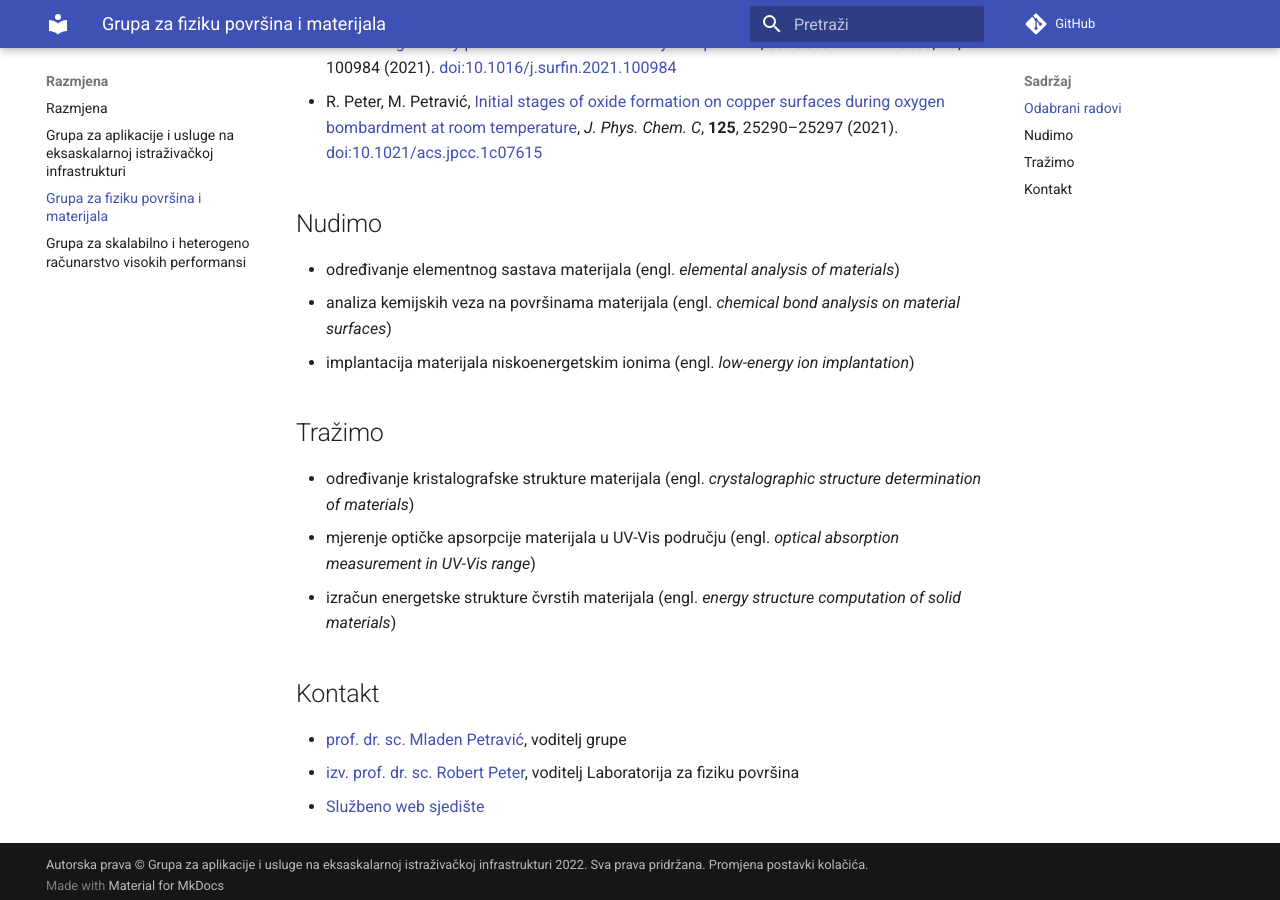
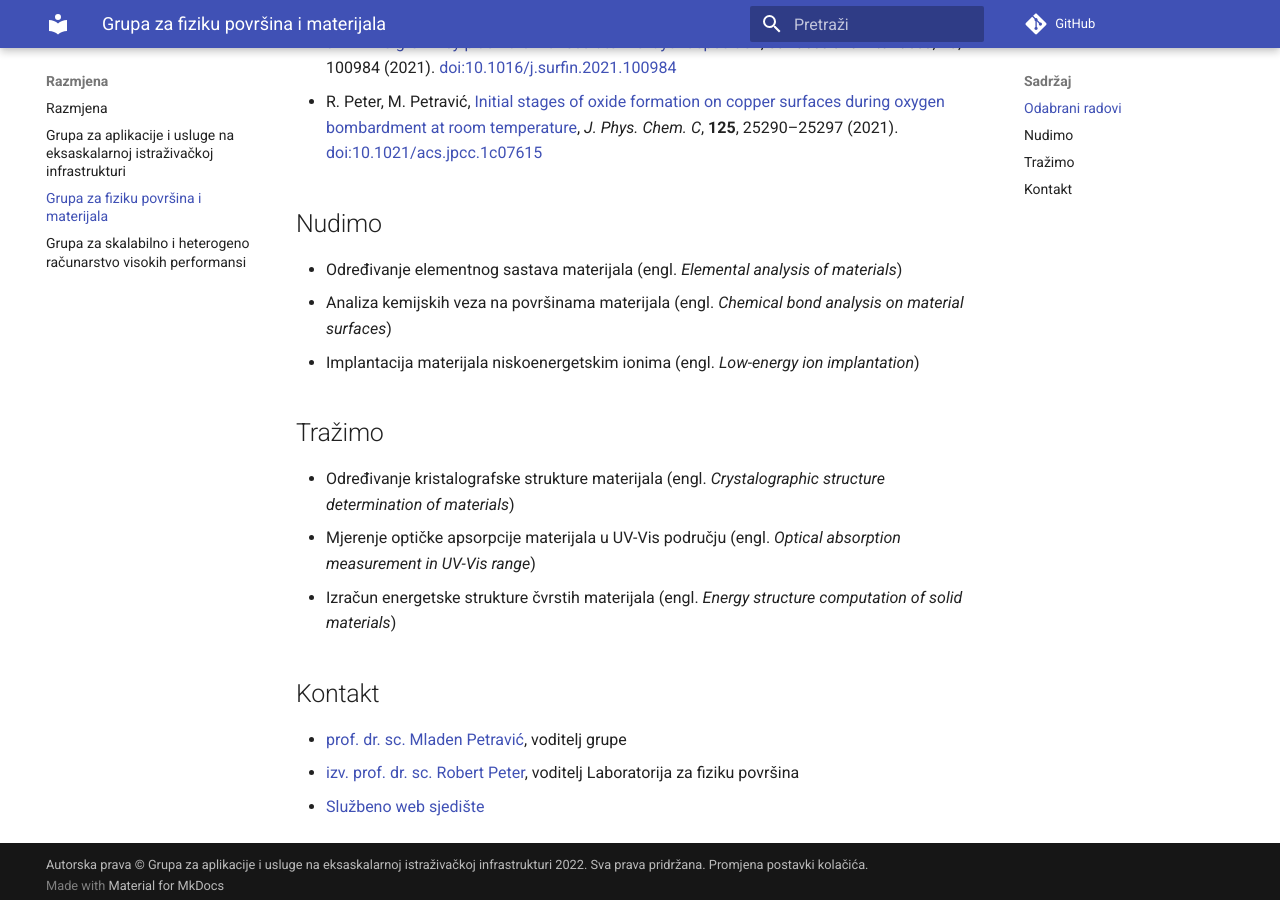
Before and after one commit to razmjena/razmjena.github.io, an MkDocs documentation site: the page built from docs/gsms.md, in a window 1280 px wide and 900 px high, scrolled down 622 px. Built offline with MkDocs 1.6.1 and Material for MkDocs 9.7.7, drawn with Linux system fonts in a browser that asks for light colours; comment, search, counter and statistics services are not loaded.

Commit message:
Capitalizations in GSMS for consistency

```diff
--- a/docs/gsms.md
+++ b/docs/gsms.md
@@ -16,15 +16,15 @@ Glavni dio znanstvenog rada **Grupe za fiziku površina i materijala** (engl. *G
 
 ## Nudimo
 
-- određivanje elementnog sastava materijala (engl. *elemental analysis of materials*)
-- analiza kemijskih veza na površinama materijala (engl. *chemical bond analysis on material surfaces*)
-- implantacija materijala niskoenergetskim ionima (engl. *low-energy ion implantation*)
+- Određivanje elementnog sastava materijala (engl. *Elemental analysis of materials*)
+- Analiza kemijskih veza na površinama materijala (engl. *Chemical bond analysis on material surfaces*)
+- Implantacija materijala niskoenergetskim ionima (engl. *Low-energy ion implantation*)
 
 ## Tražimo
 
-- određivanje kristalografske strukture materijala (engl. *crystalographic structure determination of materials*)
-- mjerenje optičke apsorpcije materijala u UV-Vis području (engl. *optical absorption measurement in UV-Vis range*)
-- izračun energetske strukture čvrstih materijala (engl. *energy structure computation of solid materials*)
+- Određivanje kristalografske strukture materijala (engl. *Crystalographic structure determination of materials*)
+- Mjerenje optičke apsorpcije materijala u UV-Vis području (engl. *Optical absorption measurement in UV-Vis range*)
+- Izračun energetske strukture čvrstih materijala (engl. *Energy structure computation of solid materials*)
 
 ## Kontakt
 
```
